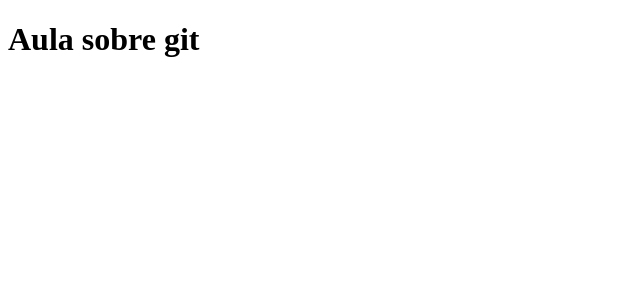
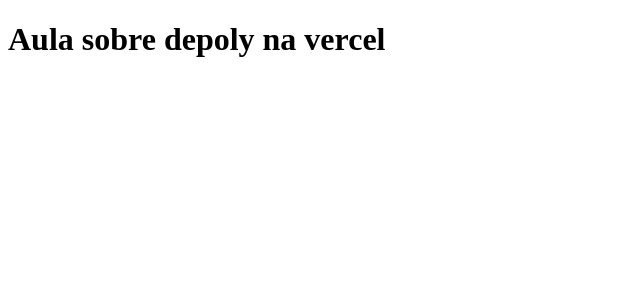
Before and after one commit to almeidadylan/clone-tabnews, a Next.js app: page / in a window 1280 px wide. Shown: the top 300 px of the page, without its empty margins (0-640 px from the left). Built offline with nearby package versions, Linux system fonts and the light colour scheme.

Commit message:
feat: adicionando aula  de deply na vercel

```diff
--- a/pages/index.js
+++ b/pages/index.js
@@ -1,5 +1,5 @@
 function Home() {
-    return <h1>Aula sobre git</h1>
+    return <h1>Aula sobre depoly na vercel</h1>
 }
 
 export default Home;
```
